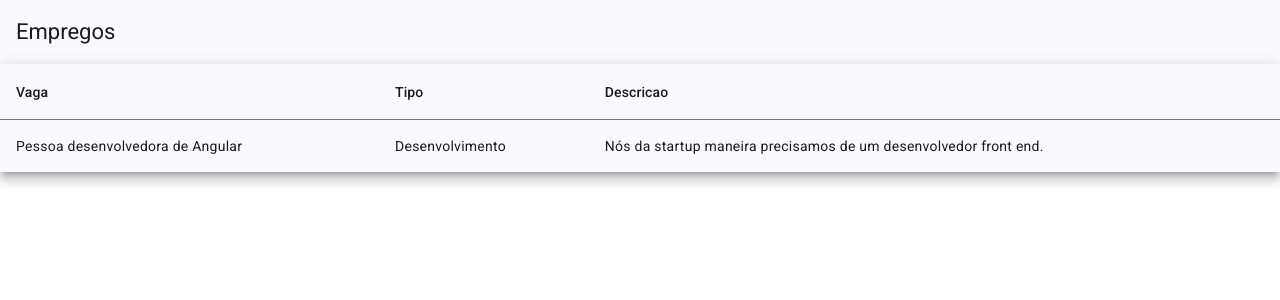
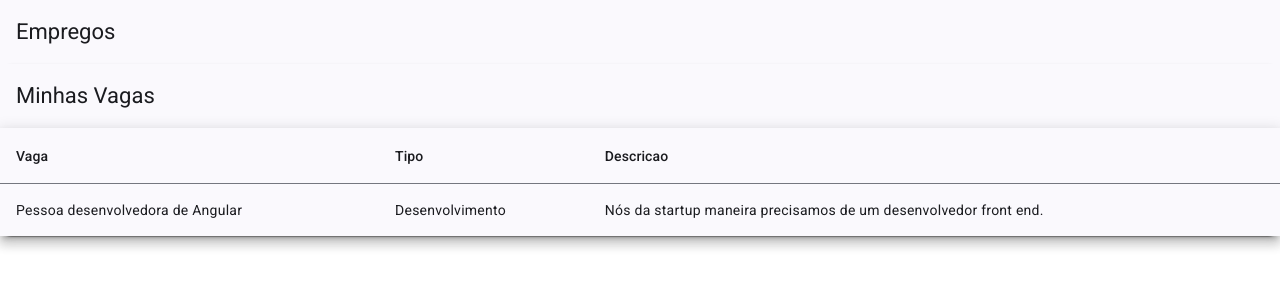
Before and after one commit to caruazu/empregos, an Angular app in the folder empregos-frontend/: page /vagas in a window 1280 px wide. Shown: the top 300 px of the page. Built offline with nearby package versions, Linux system fonts and the light colour scheme.

Commit message:
adição da listagem de dados na tabela

```diff
--- a/empregos-frontend/src/app/app.module.ts
+++ b/empregos-frontend/src/app/app.module.ts
@@ -5,6 +5,7 @@ import { AppRoutingModule } from './app-routing.module';
 import { AppComponent } from './app.component';
 import { provideAnimationsAsync } from '@angular/platform-browser/animations/async';
 import { MatToolbarModule } from '@angular/material/toolbar';
+import { HttpClientModule, provideHttpClient, withInterceptorsFromDi } from '@angular/common/http';
 
 @NgModule({
   declarations: [
@@ -13,10 +14,11 @@ import { MatToolbarModule } from '@angular/material/toolbar';
   imports: [
     BrowserModule,
     AppRoutingModule,
-    MatToolbarModule
+    MatToolbarModule,
   ],
   providers: [
-    provideAnimationsAsync()
+    provideAnimationsAsync(),
+    provideHttpClient(withInterceptorsFromDi())
   ],
   bootstrap: [AppComponent]
 })
--- a/empregos-frontend/src/app/vagas/model/vagas.ts
+++ b/empregos-frontend/src/app/vagas/model/vagas.ts
@@ -1,4 +1,4 @@
-export interface Vagas {
+export interface Vaga {
   _id: string;
   titulo: string;
   tipo: string;
--- /dev/null
+++ b/empregos-frontend/src/app/vagas/services/vagas.service.ts
@@ -0,0 +1,22 @@
+import { Injectable } from '@angular/core';
+import { Vaga } from '../model/vagas';
+import { HttpClient } from '@angular/common/http';
+
+@Injectable({
+  providedIn: 'root'
+})
+export class VagasService {
+
+  constructor(private httpClient: HttpClient) { }
+
+  list(): Vaga[] {
+    return [
+      {
+        _id:'1',
+        titulo:'Pessoa desenvolvedora de Angular',
+        tipo:'Desenvolvimento',
+        descricao: 'Nós da startup maneira precisamos de um desenvolvedor front end.'
+      }
+    ];
+  }
+}
--- a/empregos-frontend/src/app/vagas/vagas.module.ts
+++ b/empregos-frontend/src/app/vagas/vagas.module.ts
@@ -3,8 +3,8 @@ import { CommonModule } from '@angular/common';
 
 import { VagasRoutingModule } from './vagas-routing.module';
 import { VagasComponent } from './vagas/vagas.component';
-import { MatTableModule } from '@angular/material/table';
 
+import { AppMaterialModule } from '../shared/app-material/app-material.module';
 
 @NgModule({
   declarations: [
@@ -13,7 +13,7 @@ import { MatTableModule } from '@angular/material/table';
   imports: [
     CommonModule,
     VagasRoutingModule,
-    MatTableModule
+    AppMaterialModule
   ]
 })
 export class VagasModule { }
--- a/empregos-frontend/src/app/vagas/vagas/vagas.component.html
+++ b/empregos-frontend/src/app/vagas/vagas/vagas.component.html
@@ -1,5 +1,8 @@
+<mat-card>
+
+  <mat-toolbar color="secondary">Minhas Vagas</mat-toolbar>
+
 <table mat-table [dataSource]="vagas" class="mat-elevation-z8">
-
   <ng-container matColumnDef="titulo">
     <th mat-header-cell *matHeaderCellDef> Vaga </th>
     <td mat-cell *matCellDef="let v"> {{v.titulo}} </td>
@@ -18,3 +21,5 @@
   <tr mat-header-row *matHeaderRowDef="displayedColumns"></tr>
   <tr mat-row *matRowDef="let row; columns: displayedColumns;"></tr>
 </table>
+
+</mat-card>
--- a/empregos-frontend/src/app/vagas/vagas/vagas.component.scss
+++ b/empregos-frontend/src/app/vagas/vagas/vagas.component.scss
@@ -0,0 +1,3 @@
+table {
+  width: 100%;
+}
--- a/empregos-frontend/src/app/vagas/vagas/vagas.component.ts
+++ b/empregos-frontend/src/app/vagas/vagas/vagas.component.ts
@@ -1,5 +1,6 @@
+import { VagasService } from './../services/vagas.service';
 import { Component } from '@angular/core';
-import { Vagas } from '../model/vagas';
+import { Vaga } from '../model/vagas';
 
 @Component({
   selector: 'app-vagas',
@@ -7,18 +8,12 @@ import { Vagas } from '../model/vagas';
   styleUrl: './vagas.component.scss'
 })
 export class VagasComponent {
-  vagas: Vagas[];
+  vagas: Vaga[] = [];
   displayedColumns = ['titulo','tipo','descricao'];
 
-  constructor(){
-    this.vagas = [
-      {
-        _id:'1',
-        titulo:'Pessoa desenvolvedora de Angular',
-        tipo:'Desenvolvimento',
-        descricao: 'Nós da startup maneira precisamos de um desenvolvedor front end.'
-      }
-    ];
+  constructor(private VagasService: VagasService){
+    this.vagas = this.VagasService.list();
+
   }
 
 }
```
Also changed, not shown: empregos-frontend/src/app/shared/app-material/app-material.module.ts (added, +14 -0 lines), 1 other file (tests, documents, lock files or other folders).
